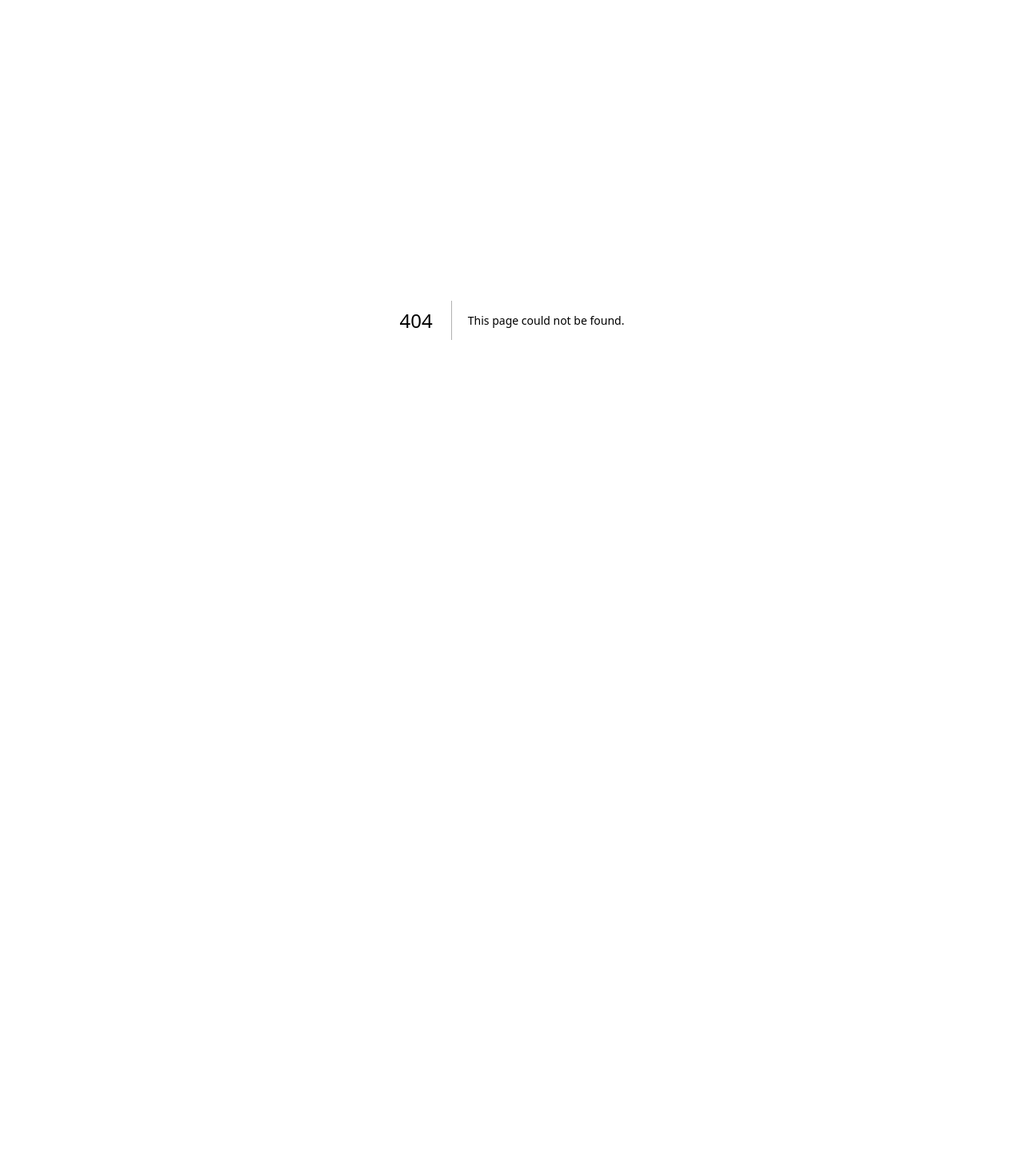
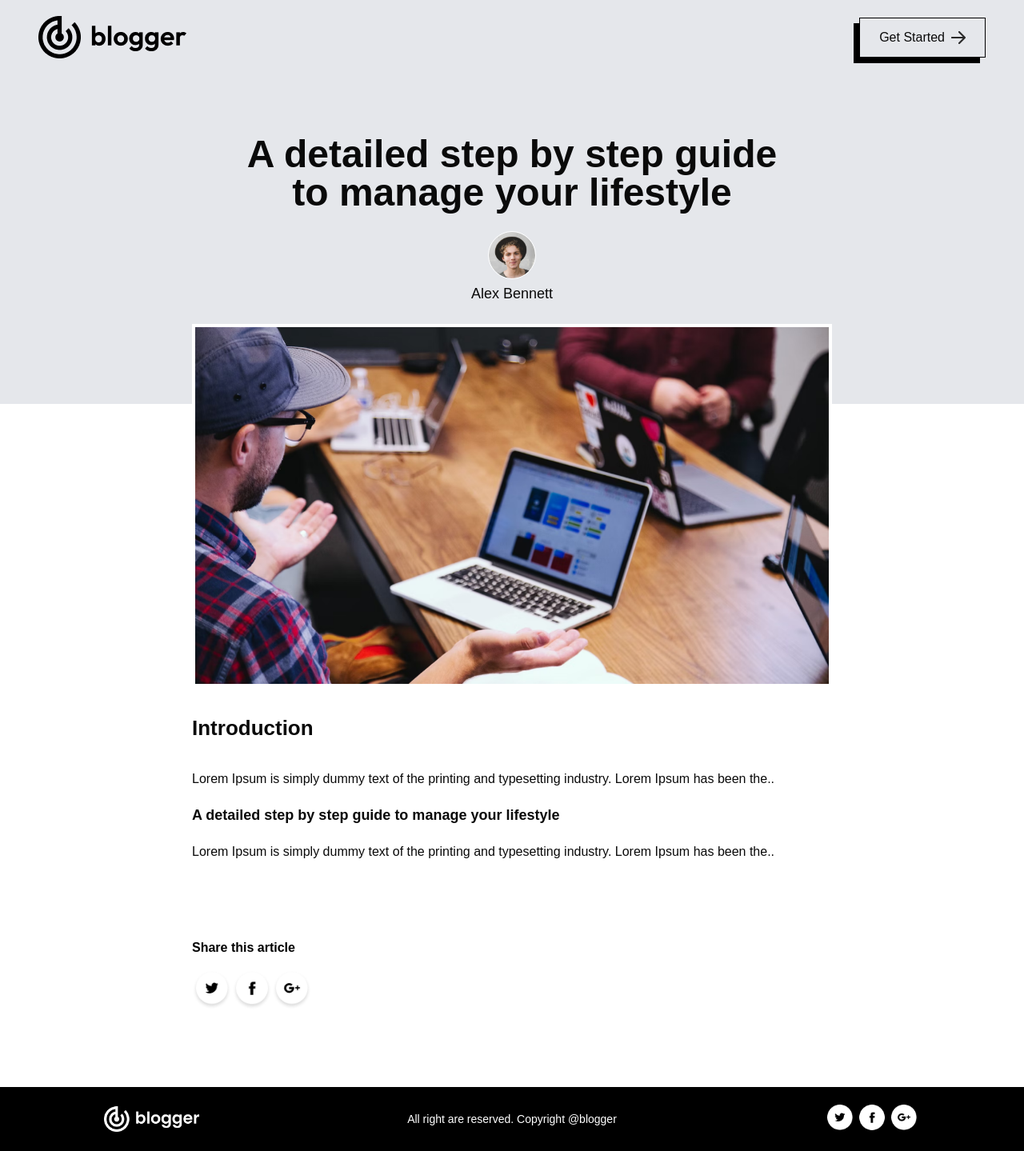
Before and after one commit to Prachi-kushwaha/blog-fullstack, a Next.js app: page /blogs/1 in a window 1280 px wide. Before the commit this address had no page. Shown: the whole page at 80% size. Before the commit the page ends 800 px from the top, so only its background shows below. Built offline with nearby package versions, Linux system fonts and the light colour scheme.

Commit message:
blog post page created

```diff
--- /dev/null
+++ b/app/blogs/[blogId]/page.jsx
@@ -0,0 +1,62 @@
+"use client"
+import Image from 'next/image'
+import React, { useEffect, useState } from 'react'
+import { blog_data } from '../../../Assets/assets'
+import { assets } from '../../../Assets/assets'
+import Footer from '../../../components/footer'
+import Link from 'next/link'
+
+const Page = ({params}) => {
+
+   const [data, setData] = useState(null)
+   const fetchBlogData = ()=>{
+    for (let i=0; i<blog_data.length; i++){
+        if(blog_data[i].id == params.blogId){
+            setData(blog_data[i])
+            break;
+   }
+  }
+}
+   useEffect(()=>{
+      fetchBlogData()
+   },[])
+
+  return (
+   data?
+     <>
+    <div className='bg-gray-200 py-5 px-5 md:px-12 lg:px-12'>
+       <div className='flex justify-between items-center'>
+         <Link href={'/'}>
+           <Image src={assets.logo} alt='logo' width={180} className='w-[130px] sm:w-auto'/>
+         </Link>
+           <button className='flex items-center gap-2 font-medium py-1 px-3 sm:py-3 sm:px-6 border border-solid border-black shadow-[-7px_7px_0px_#000000]'>Get Started <Image src={assets.arrow} alt='arrow'/></button>
+       </div>
+       <div className='text-center my-24'>
+          <h1 className='text-2xl sm:text-5xl font-semibold max-w-[700px] mx-auto '>{data.title}</h1>
+          <Image src={data.author_img} alt='author' width={60} height={60} className='mx-auto mt-6 border border-white rounded-full' />
+          <p className='mt-1 pb-2 text-lg max-w-[740px] mx-auto'>{data.author}</p>
+       </div>
+    </div>
+    <div className='mx-5 max-w-[800px] md:mx-auto mt-[-100px] mb-10 '>
+           <Image className='border-4 border-white' src={data.image} alt='blog' width={1280} height={720}/>
+           <h1 className='my-8 text-[26px] font-semibold'>Introduction</h1>
+           <p>{data.description}</p>
+           <h3 className='my-5 text-[18px] font-semibold '>{data.title}</h3>
+           <p className='my-5'>{data.description}</p>
+           <div className='my-24'>
+              <p className='text-black font font-semibold my-4'>Share this article</p>
+              <div className='flex'>
+                 <Image src={assets.twitter_icon} alt='twitter' width={50}/>
+                 <Image src={assets.facebook_icon} alt='instagram' width={50}/>
+                 <Image src={assets.googleplus_icon} alt='google' width={50}/>
+              </div>
+           </div>
+
+    </div>
+    <Footer/>
+    </>:<></>
+
+  )
+}
+
+export default Page;
--- a/components/blog-item.jsx
+++ b/components/blog-item.jsx
@@ -1,19 +1,22 @@
-import { blog_data } from '@/Assets/assets'
+
 import React from 'react'
 import Image from 'next/image'
-import { assets } from '@/Assets/assets'
+import { assets } from '../Assets/assets'
+import Link from 'next/link'
 
-const BlogItem = ({title, description, category, image}) => {
+const BlogItem = ({title, description, category, image,id}) => {
   return (
     <div className='max-w-[330px] sm:max-[300px] bg-white border border-black hover:shadow-[-7px_7px_0px_#000000]'>
+      <Link href={`/blogs/${id}`}>
         <Image src={image} alt='blog' width={400} height={400} className='border-b border-black'  />
+      </Link>
         <p className='mx-5 mt-5 px-2 py-1 inline-block bg-black text-white text-sm'>{category}</p>
         <div className="p-5">
             <h5 className='mb-2 text-lg font-medium tracking-tighter text-gray-900'>{title}</h5>
             <p className='mb-3 text-sm tracking-tighter text-gray-700'>{description}</p>
-            <div className='inline-flex items-center py-2 font-semibold text-center gap-2'>
+            <Link href={`/blogs/${id}`} className='inline-flex items-center py-2 font-semibold text-center gap-2'>
                 Read More <Image src={assets.arrow} alt='arrow' width={12}/>
-            </div>
+            </Link>
         </div>
     </div>
   )
--- a/components/blog-list.jsx
+++ b/components/blog-list.jsx
@@ -1,13 +1,11 @@
+"use client"
 import React, { useState } from 'react'
 import BlogItem from './blog-item'
-import { blog_data } from '@/Assets/assets'
+import { blog_data } from '../Assets/assets'
 
 const BlogList = () => {
 
     const [menu, setMenu] = useState('All')
-
-
-
   return (
     <div>
     <div className='flex justify-center gap-6 my-10'>
@@ -18,9 +16,9 @@
         <button onClick={()=>setMenu('Coding')}  className={menu==="Coding" ? 'bg-black text-white py-1 px-4 rounded-sm':''}>Coding</button>
     </div>
         <div className='flex flex-wrap justify-around gap-1 gap-y-10 mb-16 xl:mx-24'>
-        {blog_data.reduce((acc, item, index) => {
+        {blog_data.reduce((acc, item) => {
         if (menu === "All" || item.category === menu) {
-            acc.push(<BlogItem key={index} title={item.title} description={item.description} category={item.category} image={item.image} />);
+            acc.push(<BlogItem key={item.id} id={item.id} title={item.title} description={item.description} category={item.category} image={item.image} />);
         }
         return acc;
     }, [])}
--- a/components/footer.jsx
+++ b/components/footer.jsx
@@ -1,6 +1,6 @@
 import React from 'react'
 import Image from 'next/image'
-import { assets } from '@/Assets/assets'
+import { assets } from '../Assets/assets'
 
 const Footer = () => {
   return (
--- a/components/header.jsx
+++ b/components/header.jsx
@@ -1,4 +1,4 @@
-import { assets } from '@/Assets/assets'
+import { assets } from '../Assets/assets'
 import Image from 'next/image'
 import React from 'react'
 
--- a/jsconfig.json
+++ b/jsconfig.json
@@ -1,5 +1,6 @@
 {
   "compilerOptions": {
+    "baseUrl": ".",
     "paths": {
       "@/*": ["./*"]
     }
--- a/package.json
+++ b/package.json
@@ -21,6 +21,8 @@
     "tailwindcss-animate": "^1.0.7"
   },
   "devDependencies": {
+    "@types/node": "22.7.6",
+    "@types/react": "18.3.11",
     "eslint": "^8",
     "eslint-config-next": "14.2.15",
     "postcss": "^8",
```
Also changed, not shown: app/page.js (+4 -4 lines), tsconfig.json (added, +34 -0 lines), 1 other file (tests, documents, lock files or other folders).
